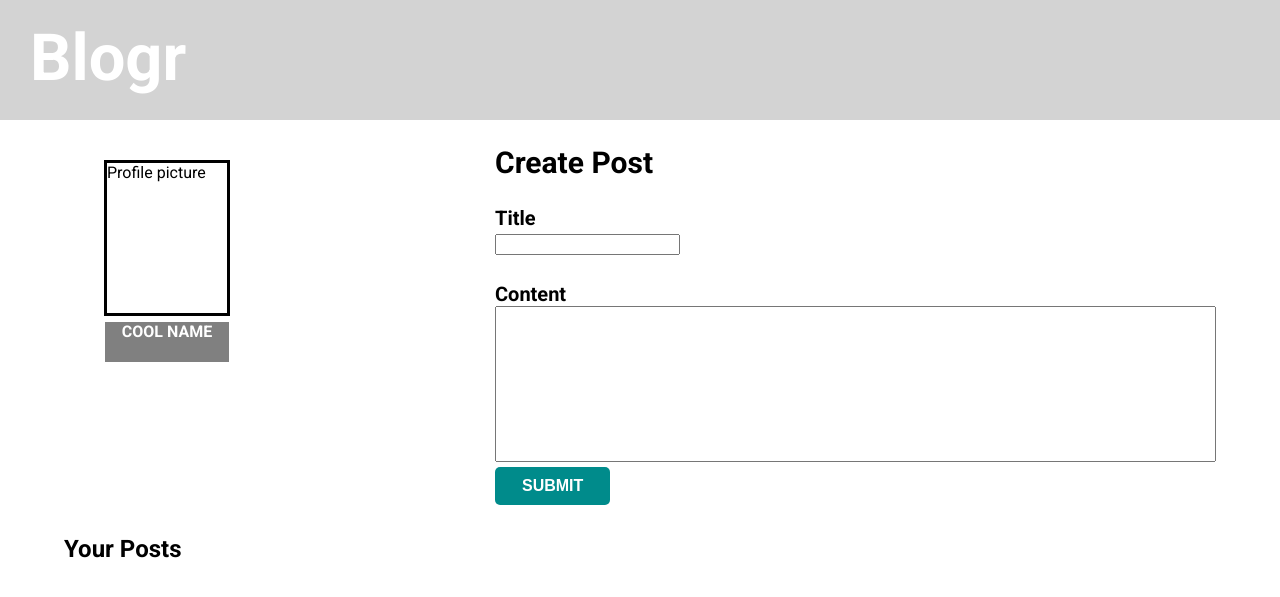
After one commit to codezaki/SE_19_Blog, a Flask app: template templates/profile_page.html in a window 1280 px wide. The commit adds this page. Shown: the top 597 px of the page. Run offline with Flask 2, Linux system fonts and the light colour scheme; the template is opened without the code that fills it, so the values that code supplies are empty.

Commit message:
brain much

```diff
--- /dev/null
+++ b/index.py
@@ -0,0 +1,47 @@
+from flask import Flask, render_template, url_for, request, redirect
+from flask_sqlalchemy import SQLAlchemy
+from datetime import datetime
+
+app = Flask(__name__)
+app.config['SQLALCHEMY_DATABASE_URI'] = 'sqlite:///test.db'
+db = SQLAlchemy(app)
+
+class Post(db.Model):
+    id = db.Column(db.Integer, primary_key=True)
+    content = db.Column(db.String(500), nullable=False)
+    title = db.Column(db.String(50), nullable=False)
+    date_created = db.Column(db.DateTime, default=datetime.utcnow)
+
+
+    def __repr__(self):
+        return '<Task %r>' % self.id
+
+@app.route("/")
+def hello_world():
+    posts = Post.query.all()
+    return render_template("profile_page.html", posts = posts, str = str)
+
+@app.route("/createpost", methods = ["POST"])
+def submit_post():
+    post = Post(content = request.form['content'], title = request.form['title'])
+    db.session.add(post)
+    db.session.commit()
+    return redirect('/')
+
+@app.route("/delete/<id>", methods = ['POST'])
+def delete_post(id):
+    Post.query.filter_by(id=id).delete()
+    db.session.commit()
+    return redirect('/')
+
+@app.route("/editpost/<id>", methods = ['POST'])
+def edit_post(id):
+    Post.query.filter_by(id=id).update({
+        'title':request.form['title'],
+        'content':request.form['content']
+    })
+    db.session.commit()
+    return redirect('/')
+
+if __name__ == "__main__":
+    app.run(debug=True)
--- /dev/null
+++ b/scratch.py
@@ -0,0 +1,5 @@
+from index import db, Post
+
+posts = Post.query.all()
+for post in posts:
+    print(post.id)
--- /dev/null
+++ b/static/styles.css
@@ -0,0 +1,215 @@
+/*Login page */
+body{
+    font-family: "Roboto";
+    margin: 0;
+    padding: 0;
+}
+
+#container{
+    width: 90%;
+    margin: 0 auto;
+}
+
+#top_bar {
+    height: 100px;
+    color: white;
+    background-color: lightgray;
+    font-size: 65px;
+    padding-left: 30px;
+    padding-top: 20px;
+    font-weight: bold;
+}
+
+#login_space {
+    height: 400px;
+    width: 800px;
+    background-color: darkcyan;
+    margin: auto;
+    margin-top: 150px;
+}
+
+#login_title {
+    background-color: lightgray;
+    text-align: center;
+    font-size: 40px;
+    font-weight: bold;
+    height: 70px;
+    padding-top: 30px;
+    padding-left: 100px;
+}
+
+#login_inputs {
+    background-color: lightgray;
+    margin-top: 30px;
+    height: 300px;
+    text-align: center;
+    padding-top: 60px;
+}
+
+#input {
+    height: 30px;
+    width: 300px;
+    margin-top: 10px;
+}
+
+#submit {
+    margin-top: 70px;
+    background-color: darkcyan;
+    border: none;
+    color: white;
+    padding: 15px 32px;
+    text-align: center;
+    text-decoration: none;
+    display: inline-block;
+    font-size: 16px;
+    font-weight: bold;
+}
+
+#signup {
+    float: right;
+    background-color: darkred;
+    border: none;
+    color: white;
+    padding: 15px 32px;
+    text-align: center;
+    text-decoration: none;
+    display: inline-block;
+    font-size: 16px;
+    font-weight: bold;
+}
+
+/* Signup page */
+
+#signup_space {
+    height: 400px;
+    width: 800px;
+    background-color: darkcyan;
+    margin: auto;
+    margin-top: 150px;
+}
+
+#signup_inputs {
+    background-color: lightgray;
+    margin-top: 30px;
+    height: 400px;
+    text-align: center;
+    padding-top: 60px;
+}
+
+
+/* User profile stuff */
+
+
+#upper_profile_area {
+
+    /* height: 300px; */
+    display: flex;
+    justify-content: space-between;
+
+}
+
+#create_post {
+    color: black;
+    font-size: 20px;
+    font-weight: bold;
+    bottom: 130px;
+    right: 50px;
+
+}
+
+#profile_name_avatar {
+    position: relative;
+    background-color: white;
+    width: 120px;
+    height: 150px;
+    top: 40px;
+    left: 40px;
+    border-style: solid;
+}
+
+#profile_name {
+    position: relative;
+    background-color: gray;
+    height: 40px;
+    top: 30px;
+    right: 2px;
+    width: 124px;
+    text-align: center;
+    font-weight: bold;
+    color: white;
+}
+
+#avatar {
+    height: 110px;
+}
+
+#sign_out {
+    float: right;
+    color: white;
+    background-color: darkred;
+    border: none;
+    color: white;
+    padding: 15px 32px;
+    text-align: center;
+    text-decoration: none;
+    display: inline-block;
+    font-size: 16px;
+    font-weight: bold;
+}
+
+
+.button {
+    background-color: darkcyan;
+    border: none;
+    color: white;
+    padding: 10px 27px;
+    text-align: center;
+    text-decoration: none;
+    display: inline-block;
+    font-size: 16px;
+    font-weight: bold;
+    margin: 0;
+    margin-bottom: 10px;
+    border-radius: 5px;
+
+}
+
+.button:hover {
+    cursor: pointer;
+}
+
+.delete_button{
+    background-color: darkred;
+}
+.edit_button{
+    background-color: green;
+}
+
+.post_card {
+    border-radius: 8px;
+    border: 1px solid lightgray;
+    padding: 10px;
+    margin-top: 10px;
+    display: flex;
+    justify-content: space-between;
+    box-shadow: 0px 10px 15px -3px rgba(0,0,0,0.1);
+}
+
+.post_card_content {
+    overflow-wrap: anywhere;
+}
+
+.post_card_text {
+    margin-right: 15px;
+}
+
+.post_card_buttons {
+    display: flex;
+    flex-direction: column;
+    justify-content: space-between;
+}
+
+textarea {
+    resize: none;
+    font-family: "Roboto";
+}
--- /dev/null
+++ b/templates/base_template.html
@@ -0,0 +1,18 @@
+<!DOCTYPE html>
+<head>
+    <link rel="preconnect" href="https://fonts.googleapis.com/%22%3E">
+    <link rel="preconnect" href="https://fonts.gstatic.com/" crossorigin>
+    <link href="https://fonts.googleapis.com/css2?family=Roboto:ital,wght@0,100;0,300;0,400;0,500;0,700;0,900;1,100;1,300;1,400;1,500;1,700;1,900&display=swap" rel="stylesheet">
+    <title>Title</title>
+    <link rel="stylesheet" href="{{ url_for('static', filename='styles.css') }}">
+    {% block head %}{% endblock %}
+</head>
+<body>
+    <div id="top_bar">
+        Blogr
+    </div>
+
+    <div id="container">
+    {% block body %}{% endblock %}
+    </div>
+</body>
--- /dev/null
+++ b/templates/profile_page.html
@@ -0,0 +1,73 @@
+{% extends 'base_template.html' %}
+{% block body %}
+
+    <div id="upper_profile_area">
+        <div id="profile_name_avatar">
+            <div id="avatar">Profile picture</div><br>
+            <div id="profile_name">COOL NAME</div>
+        </div>
+        <div id="create_post">
+            <h2>Create Post</h2>
+            <h4 style="margin-bottom: 0px;">Title</h4>
+            <form action="/createpost" method="post">
+                <input name = "title" id="post_title" rows="10" cols="100" required maxlength="50"/><br/>
+                <h4 style="margin-bottom: 0px;">Content</h4>
+                <textarea name = "content" id="create_post_input" rows="10" cols="100" required maxlength="300"></textarea><br>
+                <button class = "button" id="submit_post">SUBMIT</button>
+            </form>
+        </div>
+    </div>
+    <div id="lower_profile_area">
+        <h2>Your Posts</h2>
+        {% for post in posts %}
+            <div class="post_card">
+                <div class="post_card_text">
+                    <h3>{{post.title}}</h3>
+                    <p class="post_card_content">{{post.content}}</p>
+                </div>
+                <div class="post_card_buttons">
+                    <form action= "/delete/{{post.id}}" method = "post">
+                        <button class="delete_button button">Delete</button>
+                    </form>
+                    <!-- Production Code -->
+                    <!-- <button class="edit_button button" onclick="{{'handleClick('+str(post.id) +', \''+ post.title +'\', \''+ post.content +'\')'}}">edit</button> -->
+
+                    <!-- Dev Code -->
+                    <button class="edit_button button" onclick='handleClick("{{post.id}}", "{{post.title}}", "{{post.content}}")'>edit</button>
+
+                </div>
+
+
+            </div>
+        {% endfor %}
+    </div>
+    <dialog id="edit_popup">
+        <div id="create_post">
+            <h2>edit Post</h2>
+            <h3 style="margin-bottom: 0px;">Title</h3>
+            <form id="edit_form" action="/editpost/" method="post">
+                <input name = "title" id="edit_title" rows="10" cols="100" required/><br/>
+                <textarea name = "content" id="edit_post_input" style="margin-top: 15px;" rows="10" cols="100" required></textarea><br>
+                <button class = "button" id="submit_post">SUBMIT</button>
+            </form>
+        </div>
+    </dialog>
+    <script>
+        let dialogEl = document.getElementById("edit_popup")
+        let editFormEl = document.getElementById("edit_form")
+        let titleEl = document.getElementById("edit_title")
+        let contentEl = document.getElementById("edit_post_input")
+        const handleClick = (id, title, content)=>{
+            editFormEl.action += id
+            titleEl.value = title
+            contentEl.value = content
+            dialogEl.showModal()
+        }
+        dialogEl.addEventListener('click', (e)=>{
+            if (e.target===dialogEl){
+                dialogEl.close()
+            }
+        })
+    </script>
+
+{% endblock %}
```
Also changed, not shown: styles.css (deleted, +0 -89 lines), templates/login_page.html (renamed from login_page.html, +4 -10 lines), templates/signup_page.html (renamed from signup_page.html, +3 -10 lines), 1 other file.
